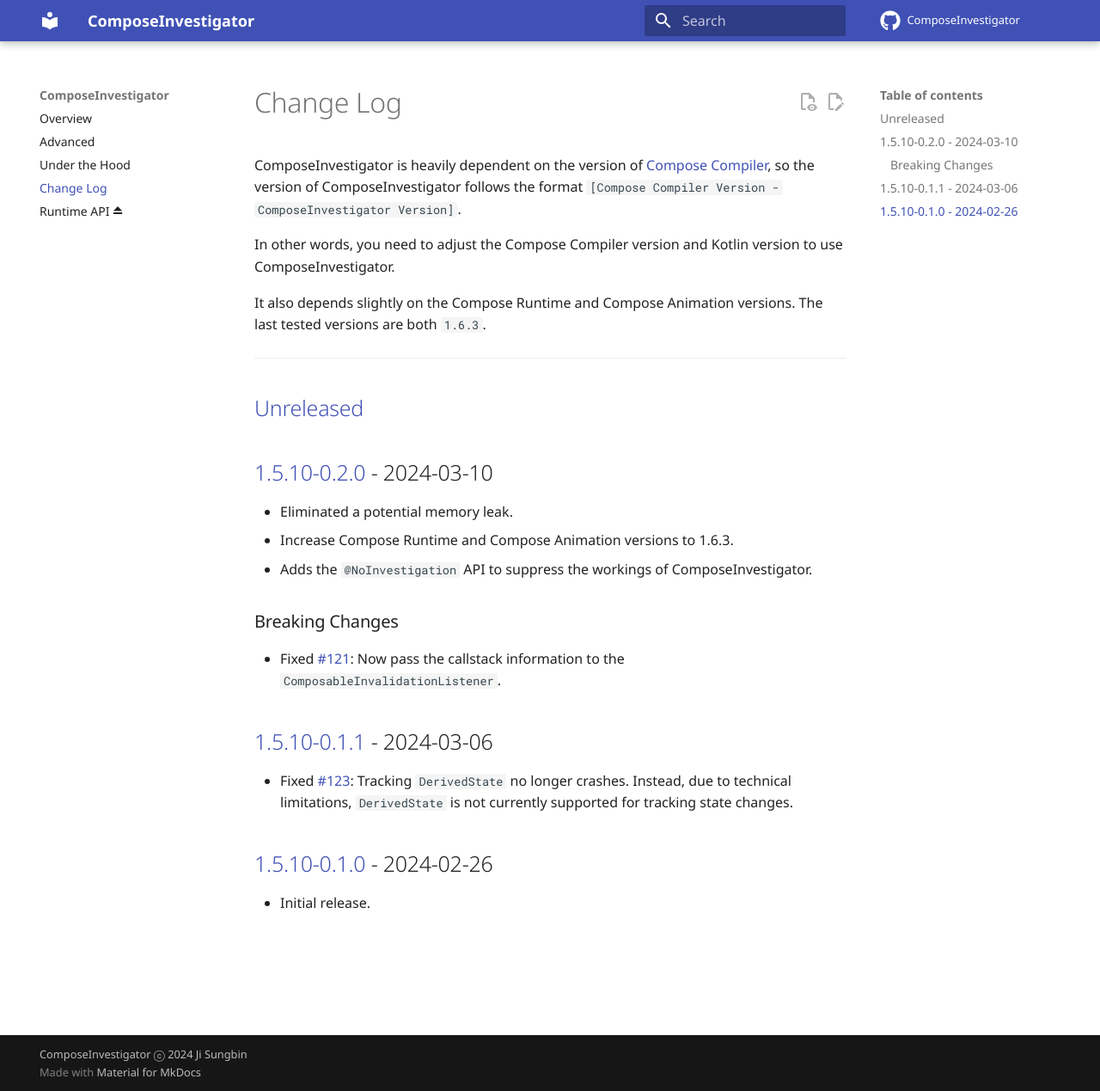
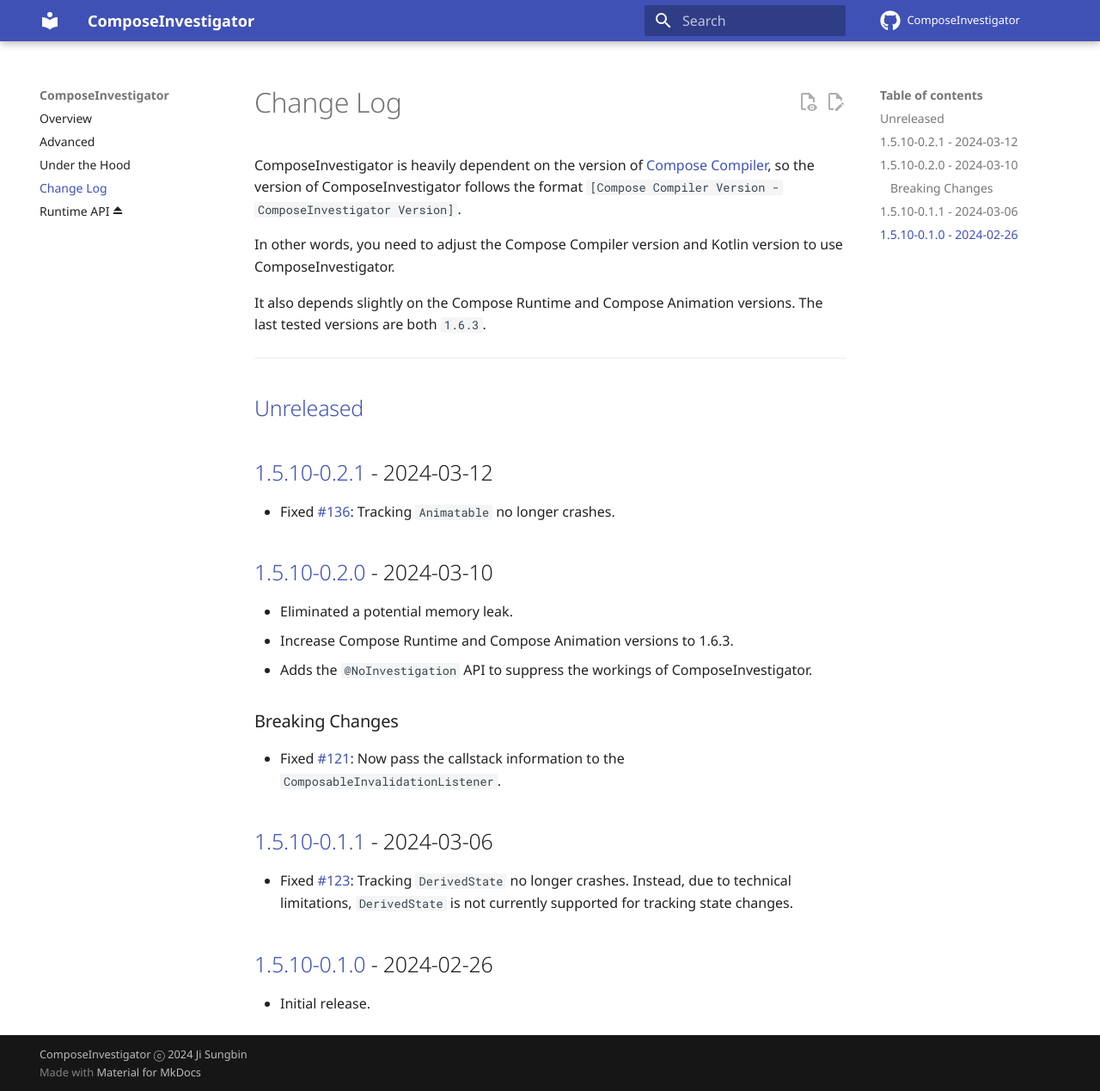
Before and after one commit to jisungbin/ComposeInvestigator, an MkDocs documentation site: the page built from documentation/docs/changelog.md, in a window 1280 px wide and 1269 px high. Shown: the whole window at 86% size. Built offline with MkDocs 1.6.1 and Material for MkDocs 9.7.7, drawn with Linux system fonts in a browser that asks for light colours; comment, search, counter and statistics services are not loaded.

Commit message:
Prepare new version (#139)

```diff
--- a/documentation/docs/changelog.md
+++ b/documentation/docs/changelog.md
@@ -14,6 +14,10 @@ The last tested versions are both `1.6.3`.
 ---
 
 ## [Unreleased]
+
+## [1.5.10-0.2.1] - 2024-03-12
+
+- Fixed #136: Tracking `Animatable` no longer crashes.
 
 ## [1.5.10-0.2.0] - 2024-03-10
 
@@ -34,10 +38,8 @@ The last tested versions are both `1.6.3`.
 
 - Initial release.
 
-[Unreleased]: https://github.com/jisungbin/ComposeInvestigator/compare/1.5.10-0.2.0...HEAD
-
+[Unreleased]: https://github.com/jisungbin/ComposeInvestigator/compare/1.5.10-0.2.1...HEAD
+[1.5.10-0.2.1]: https://github.com/jisungbin/ComposeInvestigator/releases/tag/1.5.10-0.2.1
 [1.5.10-0.2.0]: https://github.com/jisungbin/ComposeInvestigator/releases/tag/1.5.10-0.2.0
-
 [1.5.10-0.1.1]: https://github.com/jisungbin/ComposeInvestigator/releases/tag/1.5.10-0.1.1
-
 [1.5.10-0.1.0]: https://github.com/jisungbin/ComposeInvestigator/releases/tag/1.5.10-0.1.0
```
Also changed, not shown: 1 other file.
